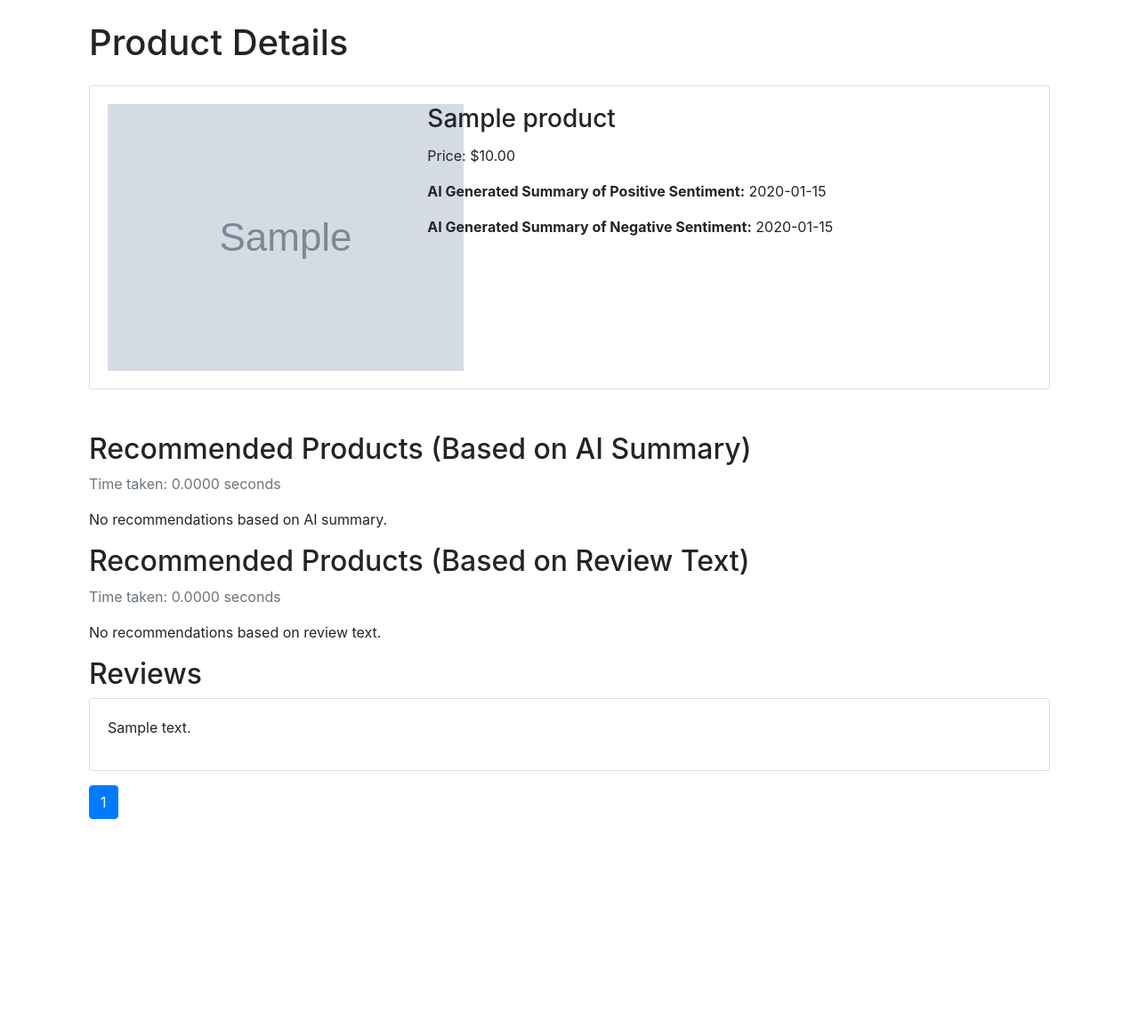
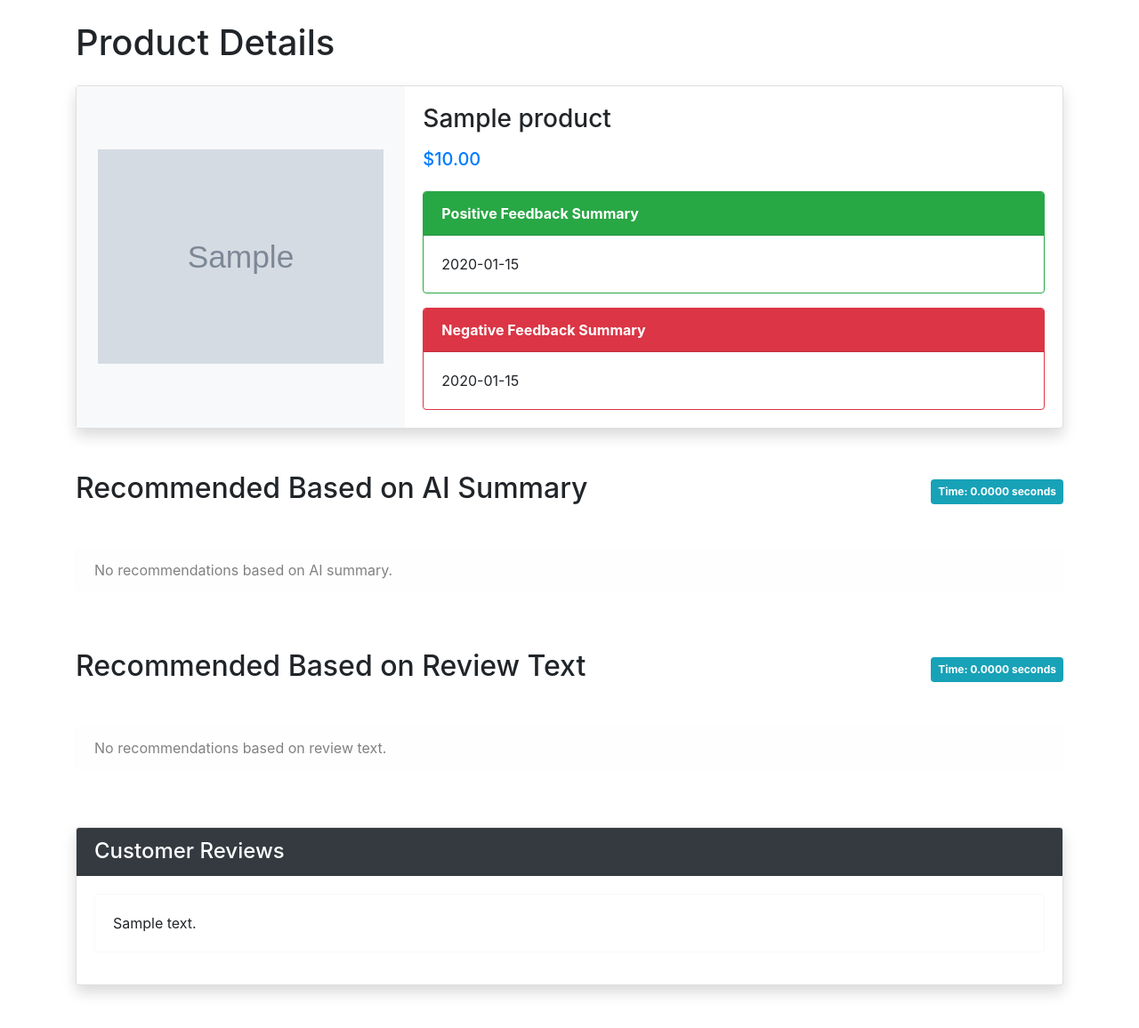
Before and after one commit to GreatRockbits/recommendation-engine-tk, a Django app: page /product/1/ in a window 1280 px wide. Shown: the part 56-1212 px from the top of the page at 89% size. Before the commit the page ends 977 px from the top, so only its background shows below. Run offline with Django 5.2, Linux system fonts and the light colour scheme; tables that the repository leaves empty hold one stand-in row (values such as "Sample post"); grey boxes marked "Sample" are stand-in pictures; some libraries are stand-ins or nearby versions.

Commit message:
product_detail styling fixed

```diff
--- a/product_recommender/templates/product_detail.html
+++ b/product_recommender/templates/product_detail.html
@@ -1,153 +1,195 @@
 {% extends 'base.html' %}
 
-<!DOCTYPE html>
-<html>
-  <head>
-    <title>Product Detail</title>
-    <link
-      rel="stylesheet"
-      href="https://stackpath.bootstrapcdn.com/bootstrap/4.5.2/css/bootstrap.min.css"
-    />
-  </head>
+{% block title %}{{ product.name }} | Product Detail{% endblock %}
 
 {% block content %}
+<div class="mb-5">
+  <!-- Product Header -->
+  <h1 class="mb-4">Product Details</h1>
 
-  <body>
-    <div class="container mx-auto mt-8">
-      <h1>Product Details</h1>
-      <div class="card mb-5 mt-4">
+  <!-- Main Product Card -->
+  <div class="card mb-5 shadow">
     <div class="row no-gutters">
-          <div class="col-md-4">
+      <div class="col-md-4 bg-light d-flex align-items-center justify-content-center">
         <img
           src="{{ product.image_url }}"
-              class="card-img"
+          class="img-fluid p-4"
           alt="{{ product.name }}"
-              style="max-width: 800; max-height: 600; width: auto; height: auto; padding: 20px;"
+          style="max-height: 300px; object-fit: contain;"
         />
       </div>
       <div class="col-md-8">
         <div class="card-body">
-              <h3 class="card-title">{{ product.name }}</h5>
-              <p class="card-text">Price: ${{ product.price }}</p>
-              <p class="card-text">
-                <strong>AI Generated Summary of Positive Sentiment:</strong> {{ positive_sentiment }}
-              </p>
-              <p class="card-text">
-                <strong>AI Generated Summary of Negative Sentiment:</strong> {{ negative_sentiment }}
-              </p>
+          <h2 class="card-title h3 mb-3">{{ product.name }}</h2>
+          <p class="card-text h5 text-primary mb-4">${{ product.price }}</p>
+
+          <div class="card mb-3 border-success">
+            <div class="card-header bg-success text-white">
+              <strong>Positive Feedback Summary</strong>
+            </div>
+            <div class="card-body">
+              <p class="card-text">{{ positive_sentiment }}</p>
+            </div>
+          </div>
+
+          <div class="card mb-0 border-danger">
+            <div class="card-header bg-danger text-white">
+              <strong>Negative Feedback Summary</strong>
+            </div>
+            <div class="card-body">
+              <p class="card-text">{{ negative_sentiment }}</p>
+            </div>
+          </div>
         </div>
       </div>
     </div>
   </div>
 
-      <h2>Recommended Products (Based on AI Summary)</h2>
-      <p class="text-muted">Time taken: {{ time_taken_summary }}</p>
-      <div class="row">
+  <!-- Recommendation Sections -->
+  <div class="row mb-4">
+    <div class="col-12">
+      <div class="d-flex justify-content-between align-items-center mb-3">
+        <h2>Recommended Based on AI Summary</h2>
+        <span class="badge badge-info p-2">Time: {{ time_taken_summary }}</span>
+      </div>
+    </div>
+  </div>
+
+  <div class="row mb-5">
     {% for recommendation in recommendations_from_summary %}
-        <div class="col-md-3 mb-3">
-          <div class="card">
-            <a
-              href="{% url 'product_detail' product_id=recommendation.product_id %}"
-            >
+    <div class="col-md-3 mb-4">
+      <div class="card h-100 shadow-sm hover-shadow">
+        <div class="bg-light text-center" style="height: 180px;">
+          <a href="{% url 'product_detail' product_id=recommendation.product_id %}">
             <img
               src="{{ recommendation.image_url }}"
-                class="card-img-top"
+              class="card-img-top p-3"
               alt="{{ recommendation.name }}"
-                style="max-width: 100; max-height: 75; padding: 20px;"
+              style="max-height: 180px; object-fit: contain;"
             />
           </a>
+        </div>
         <div class="card-body">
-              <h5 class="card-title">
-                <a
-                  href="{% url 'product_detail' product_id=recommendation.product_id %}"
-                  >{{ recommendation.name }}</a
-                >
+          <h5 class="card-title" style="height: 3rem; overflow: hidden;">
+            <a href="{% url 'product_detail' product_id=recommendation.product_id %}" class="text-decoration-none text-dark">
+              {{ recommendation.name }}
+            </a>
           </h5>
-              <p class="card-text">Price: ${{ recommendation.price }}</p>
+          <p class="card-text text-primary font-weight-bold">${{ recommendation.price }}</p>
         </div>
       </div>
     </div>
     {% empty %}
-        <div class="col-md-12">
-          <p>No recommendations based on AI summary.</p>
+    <div class="col-12">
+      <div class="alert alert-light">No recommendations based on AI summary.</div>
     </div>
     {% endfor %}
   </div>
 
-      <h2>Recommended Products (Based on Review Text)</h2>
-      <p class="text-muted">Time taken: {{ time_taken_reviews }}</p>
-      <div class="row">
+  <div class="row mb-4">
+    <div class="col-12">
+      <div class="d-flex justify-content-between align-items-center mb-3">
+        <h2>Recommended Based on Review Text</h2>
+        <span class="badge badge-info p-2">Time: {{ time_taken_reviews }}</span>
+      </div>
+    </div>
+  </div>
+
+  <div class="row mb-5">
     {% for recommendation in recommendations_from_reviews %}
-        <div class="col-md-3 mb-3">
-          <div class="card">
-            <a
-              href="{% url 'product_detail' product_id=recommendation.product_id %}"
-            >
+    <div class="col-md-3 mb-4">
+      <div class="card h-100 shadow-sm hover-shadow">
+        <div class="bg-light text-center" style="height: 180px;">
+          <a href="{% url 'product_detail' product_id=recommendation.product_id %}">
             <img
               src="{{ recommendation.image_url }}"
-                class="card-img-top"
+              class="card-img-top p-3"
               alt="{{ recommendation.name }}"
-                style="max-width: 100; max-height: 75; padding: 20px;"
+              style="max-height: 180px; object-fit: contain;"
             />
           </a>
+        </div>
         <div class="card-body">
-              <h5 class="card-title">
-                <a
-                  href="{% url 'product_detail' product_id=recommendation.product_id %}"
-                  >{{ recommendation.name }}</a
-                >
+          <h5 class="card-title" style="height: 3rem; overflow: hidden;">
+            <a href="{% url 'product_detail' product_id=recommendation.product_id %}" class="text-decoration-none text-dark">
+              {{ recommendation.name }}
+            </a>
           </h5>
-              <p class="card-text">Price: ${{ recommendation.price }}</p>
+          <p class="card-text text-primary font-weight-bold">${{ recommendation.price }}</p>
         </div>
       </div>
     </div>
     {% empty %}
-        <div class="col-md-12">
-          <p>No recommendations based on review text.</p>
+    <div class="col-12">
+      <div class="alert alert-light">No recommendations based on review text.</div>
     </div>
     {% endfor %}
   </div>
 
-      <h2>Reviews</h2>
+  <!-- Reviews Section -->
+  <div class="card mb-4 shadow">
+    <div class="card-header bg-dark text-white">
+      <h2 class="h4 mb-0">Customer Reviews</h2>
+    </div>
+    <div class="card-body">
       {% for review in reviews_page %}
-      <div class="card mb-3">
+      <div class="card mb-3 border-light">
         <div class="card-body">
-          <p>{{ review.review_text|default:"No review text" }}</p>
+          <p class="mb-0">{{ review.review_text|default:"No review text" }}</p>
         </div>
+        {% if not forloop.last %}
+        <hr class="my-0">
+        {% endif %}
       </div>
       {% empty %}
-      <p>No reviews available for this product.</p>
+      <p class="text-muted">No reviews available for this product.</p>
       {% endfor %}
+    </div>
 
-      <nav aria-label="Page navigation">
-        <ul class="pagination">
+    {% if reviews_page.has_previous or reviews_page.has_next %}
+    <div class="card-footer bg-white">
+      <nav aria-label="Review pagination">
+        <ul class="pagination justify-content-center mb-0">
           {% if reviews_page.has_previous %}
           <li class="page-item">
-            <a
-              class="page-link"
-              href="?page={{ reviews_page.previous_page_number }}"
-              >Previous</a
-            >
+            <a class="page-link" href="?page={{ reviews_page.previous_page_number }}">
+              <span aria-hidden="true">&laquo;</span> Previous
+            </a>
+          </li>
+          {% else %}
+          <li class="page-item disabled">
+            <span class="page-link"><span aria-hidden="true">&laquo;</span> Previous</span>
           </li>
           {% endif %}
-          <li class="page-item {% if not reviews_page.has_previous and not reviews_page.has_next %}active{% endif %}">
-            <a class="page-link" href="#">{{ reviews_page.number }}</a>
+
+          <li class="page-item active">
+            <span class="page-link">Page {{ reviews_page.number }} of {{ reviews_page.paginator.num_pages }}</span>
           </li>
+
           {% if reviews_page.has_next %}
           <li class="page-item">
-            <a
-              class="page-link"
-              href="?page={{ reviews_page.next_page_number }}"
-              >Next</a
-            >
+            <a class="page-link" href="?page={{ reviews_page.next_page_number }}">
+              Next <span aria-hidden="true">&raquo;</span>
+            </a>
+          </li>
+          {% else %}
+          <li class="page-item disabled">
+            <span class="page-link">Next <span aria-hidden="true">&raquo;</span></span>
           </li>
           {% endif %}
         </ul>
       </nav>
     </div>
+    {% endif %}
+  </div>
+</div>
+
+{% block extra_css %}
+<style>
+  .hover-shadow:hover {
+    transition: all 0.3s ease;
+    box-shadow: 0 .5rem 1rem rgba(0,0,0,.15)!important;
+  }
+</style>
 {% endblock %}
-    <script src="https://code.jquery.com/jquery-3.5.1.slim.min.js"></script>
-    <script src="https://cdn.jsdelivr.net/npm/popper.js@1.16.1/dist/umd/popper.min.js"></script>
-    <script src="https://stackpath.bootstrapcdn.com/bootstrap/4.5.2/js/bootstrap.min.js"></script>
-  </body>
-</html>
+{% endblock %}
```
Lines whose indentation alone changed are shown as unchanged.
